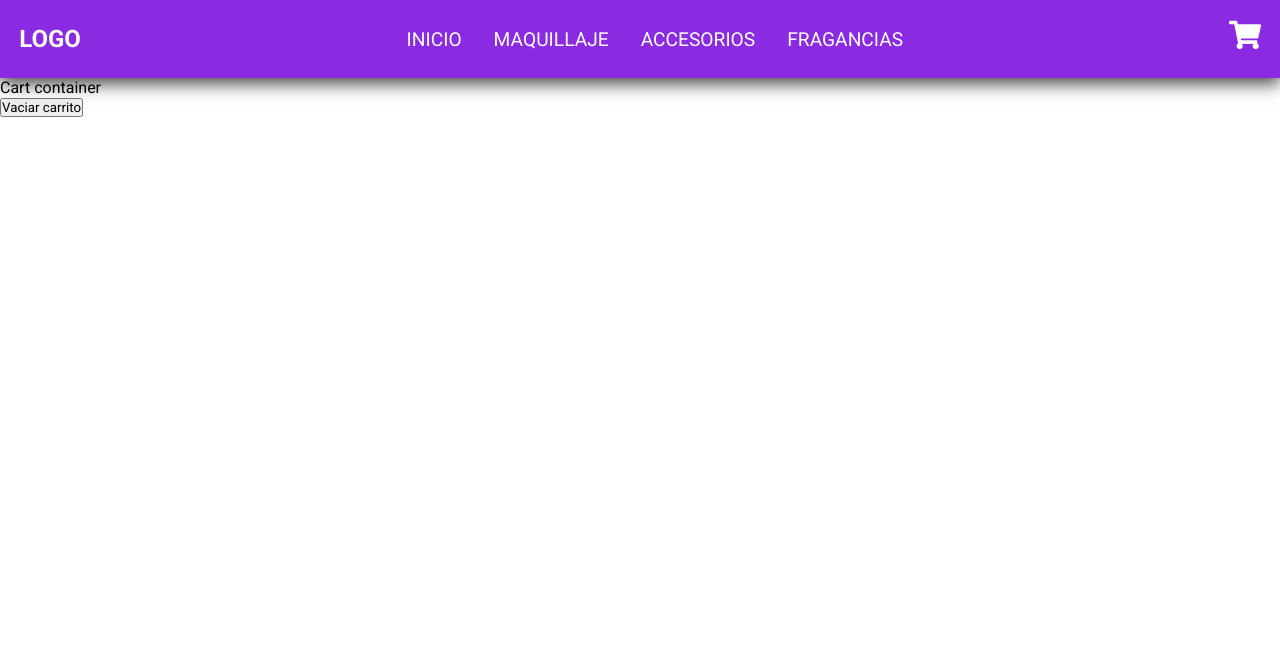
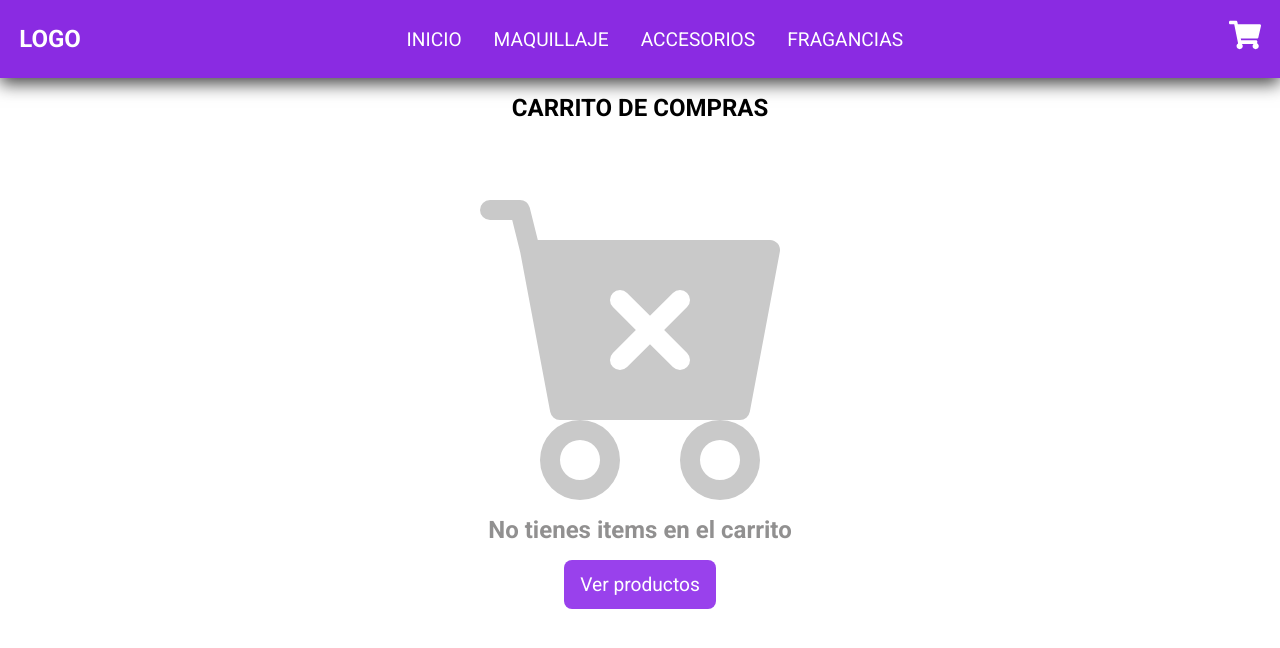
Before and after one commit to Codertrad/Proyecto-ecommerce, a React (Create React App) app: page /cart in a window 1280 px wide. Shown: the top 648 px of the page. Built offline with nearby package versions, Linux system fonts and the light colour scheme.

Commit message:
Funcionalidades y estilos carrito de compras

```diff
--- a/src/components/containers/CartContainer.jsx
+++ b/src/components/containers/CartContainer.jsx
@@ -1,25 +1,189 @@
+//Context
 import { useContext } from "react";
 import { CartContext } from "../../context/CartContext";
+//Styles
+import styled from "styled-components";
+import { IoTrashSharp } from "react-icons/io5";
+import { BsCartXFill } from "react-icons/bs";
+//Routes
+import { Link } from "react-router-dom";
 
 const CartContainer = () => {
-  const { productCartList, removeItem, clear} = useContext(CartContext);
+  const { productCartList, removeItem, clear, total } = useContext(CartContext);
 
   return (
-    <div>
-      <p>Cart container</p>
-      {
-        productCartList.map((producto,index)=>(
-          <div key={index}>
-            <h2>{producto.title}</h2>
-            <h3>{producto.price}</h3>
-            <p>{producto.quantity}</p>
-            <button onClick={()=>removeItem(producto.id)}>Eliminar Producto</button>
-          </div>
-        ))
-      }
-      <button onClick={clear}>Vaciar carrito</button>
-    </div>
+    <>
+      <CartView>
+        <h2 className="titleCart">CARRITO DE COMPRAS</h2>
+        {productCartList.length === 0 ? (
+          <EmpytCartContainer>
+            <BsCartXFill className="cartEmpyt" />
+            <h2>No tienes items en el carrito</h2>
+            <Link to="/">
+              <button>Ver productos</button>
+            </Link>
+          </EmpytCartContainer>
+        ) : (
+          <ContainerCart>
+            <InfoCart>
+              <h3>Producto</h3>
+              <h3>Cantidad</h3>
+              <h3>Precio</h3>
+            </InfoCart>
+            {productCartList.map((producto, index) => (
+              <ItemCart key={index}>
+                <img className="imageItem" src={producto.pictureUrl} alt="" />
+                <h3 className="titleItem">{producto.title}</h3>
+                <hr />
+                <span className="quantityItem">{producto.quantity}</span>
+                <hr />
+                <h3 className="priceItem">$ {producto.price}</h3>
+                <hr />
+                <button
+                  className="removeItem"
+                  onClick={() => removeItem(producto.id, producto.quantity)}
+                >
+                  <IoTrashSharp />
+                </button>
+              </ItemCart>
+            ))}
+            <p className="totalPrice">VALOR TOTAL = $ {total} COP</p>
+            <button className="clearCart" onClick={clear}>
+              Limpiar carrito
+            </button>
+          </ContainerCart>
+        )}
+      </CartView>
+    </>
   );
 };
 
 export default CartContainer;
+
+const CartView = styled.div`
+  .titleCart {
+    text-align: center;
+    margin-top: 1rem;
+  }
+`;
+
+const EmpytCartContainer = styled.div`
+  display: flex;
+  flex-direction: column;
+  align-items: center;
+  justify-content: center;
+  height: 70vh;
+  .cartEmpyt {
+    display: block;
+    font-size: 20rem;
+    margin: 0 auto;
+    color: #c9c9c9;
+  }
+  h2 {
+    margin-top: 1rem;
+    text-align: center;
+    color: #919090;
+  }
+  button {
+    display: block;
+    margin: 1rem auto;
+    background-color: #9941ec;
+    color: white;
+    border: none;
+    font-size: 1.2rem;
+    padding: 0.8rem 1rem;
+    border-radius: 0.5rem;
+    transition: all ease-in 0.3s;
+    cursor: pointer;
+    &:hover {
+      background-color: #d32be2c7;
+    }
+  }
+`;
+
+const ContainerCart = styled.div`
+  .clearCart {
+    display: block;
+    margin: 3rem auto;
+    background-color: #9941ec;
+    color: white;
+    border: none;
+    font-size: 1.2rem;
+    padding: 0.8rem 1rem;
+    border-radius: 0.5rem;
+    cursor: pointer;
+    transition: all ease-in 0.3s;
+    &:hover {
+      background-color: #d32be2c7;
+    }
+  }
+  .totalPrice{
+    margin: 0 auto;
+    font-weight: bolder;
+    font-size: 1.2rem;
+    background-color: #d32be227;
+    padding:.3rem ;
+    text-align: end;
+    max-width: 90%;
+    @media (min-width: 768px) {
+    max-width:80%;
+  }
+  }
+`;
+
+const InfoCart = styled.div`
+  display: flex;
+  justify-content: space-evenly;
+  max-width: 65%;
+  margin: 2.5rem auto -0.8rem 6rem;
+  @media (min-width: 768px) {
+    max-width:80%;
+  }
+`;
+
+const ItemCart = styled.div`
+  display: flex;
+  align-items: center;
+  justify-content: space-between;
+  max-width: 90%;
+  margin: 1rem auto;
+  border-radius: 0.5rem;
+  background-color: #f8f8f8;
+  box-shadow: 0px 5px 5px 0px rgba(0, 0, 0, 0.3);
+  -webkit-box-shadow: 0px 5px 5px 0px rgba(0, 0, 0, 0.3);
+  -moz-box-shadow: 0px 5px 5px 0px rgba(0, 0, 0, 0.3);
+  hr {
+    height: 2.5rem;
+  }
+  .imageItem {
+    width: 5rem;
+    height: 5rem;
+    border-radius: 0.5rem 0 0 0.5rem;
+  }
+  .titleItem {
+    width: 6rem;
+    font-size: 1.2rem;
+  }
+  .quantityItem {
+    font-size: 1.2rem;
+    font-weight: bolder;
+  }
+  .priceItem {
+    font-size: 1.2rem;
+  }
+  .removeItem {
+    border: none;
+    font-size: 1.5rem;
+    margin-right: 1rem;
+    background: none;
+    color: #9941ec;
+    cursor: pointer;
+    transition: all ease-in 0.3s;
+    &:hover {
+      color: #d32be2c7;
+    }
+  }
+  @media (min-width: 768px) {
+    max-width:80%;
+  }
+`;
--- a/src/components/itemCount/ItemCount.jsx
+++ b/src/components/itemCount/ItemCount.jsx
@@ -3,7 +3,7 @@ import { useState } from "react";
 //STYLES
 import styled from "styled-components";
 //Routes
-import {Link} from "react-router-dom"
+import { Link } from "react-router-dom";
 
 const ItemCount = ({ initial, stock, onAdd }) => {
   const [count, setCount] = useState(initial);
@@ -39,9 +39,11 @@ const ItemCount = ({ initial, stock, onAdd }) => {
           >
             Agregar al carrito
           </button>
-          <Link to="/cart"><button className={`${click ? "" : "inActive"}`}>
-            Terminar Compra
-          </button></Link>
+          <Link to="/cart">
+            <button className={`${click ? "" : "inActive"}`}>
+              Terminar Compra
+            </button>
+          </Link>
         </div>
       </Card>
     </>
@@ -68,6 +70,11 @@ const Card = styled.div`
       border: none;
       border-radius: 1.2rem;
       color: #ffff;
+      cursor: pointer;
+      transition: all ease-in 0.3s;
+      &:hover {
+        background-color: #d32be2c7;
+      }
     }
     span {
       margin: 0 1.2rem;
@@ -87,6 +94,11 @@ const Card = styled.div`
       font-size: 1.5rem;
       border-radius: 1.2rem;
       color: #ffff;
+      cursor: pointer;
+      transition: all ease-in 0.3s;
+      &:hover {
+        background-color: #d32be2c7;
+      }
     }
   }
 
--- a/src/components/itemDetail/ItemDetail.jsx
+++ b/src/components/itemDetail/ItemDetail.jsx
@@ -14,8 +14,8 @@ const ItemDetail = ({ producto }) => {
 
   //Esta funcion trae desde el ItemCount la propiedad count que es el contador
   const onAdd = (count) => {
-   const newPoduct = producto
-    addItem(newPoduct,count);
+    const newPoduct = producto;
+    addItem(newPoduct, count);
   };
 
   return (
--- a/src/components/navBar/CartWidget.jsx
+++ b/src/components/navBar/CartWidget.jsx
@@ -1,14 +1,18 @@
 //STYLES
 import { FaShoppingCart } from "react-icons/fa";
 import styled from "styled-components";
+//Context
+import { useContext } from "react";
+import { CartContext } from "../../context/CartContext";
 
-const CartWidget = ({ counter }) => {
+const CartWidget = () => {
+  const {quantity} = useContext(CartContext)
   return (
     <Cart>
       <span className="icon">
         <FaShoppingCart />
       </span>
-      <span className="counter"> {counter}</span>
+      <span className={`${quantity <= 0 ? "inactive": "counter" }`}>{quantity}</span>
     </Cart>
   );
 };
@@ -22,6 +26,9 @@ const Cart = styled.nav`
   }
   .counter{
    font-size: 1.5rem;
-   color:white
+   color:white;
+  }
+  .inactive{
+    display: none;
   }
 `;
--- a/src/components/navBar/NavBar.jsx
+++ b/src/components/navBar/NavBar.jsx
@@ -8,7 +8,7 @@ import { Link } from "react-router-dom";
 //STYLES
 import styled from "styled-components";
 
-const NavBar = ({ counter }) => {
+const NavBar = () => {
   const [clicked, setClicked] = useState(false);
   const handleClick = () => {
     setClicked(!clicked);
@@ -32,7 +32,7 @@ const NavBar = ({ counter }) => {
             <Link to="/category/fragancias">FRAGANCIAS</Link>
           </li>
         </ul>
-        <Link to="/cart"><CartWidget counter={counter} /></Link>
+        <Link to="/cart"><CartWidget/></Link>
         <div className="burguer">
           <BurguerButton clicked={clicked} handleClick={handleClick} />
         </div>
--- a/src/context/CartContext.jsx
+++ b/src/context/CartContext.jsx
@@ -5,6 +5,8 @@ export const CartContext = createContext();
 
 export const CartProvider = ({ children }) => {
   const [productCartList, setProductCartList] = useState([]);
+  const [quantity, setQuantity] = useState(null);
+  const [total, setTotal] = useState(0);
 
   const isInCart = (idProduct) => {
     const productExist = productCartList.some((e) => e.id === idProduct);
@@ -19,29 +21,40 @@ export const CartProvider = ({ children }) => {
         (e) => e.id === product.id
       );
       newList[productIndex].quantity = newList[productIndex].quantity + count;
+      const totalQuantity = quantity + count;
+      const totalPrice = newList[productIndex].quantity * product.price;
       setProductCartList(newList);
+      setQuantity(totalQuantity);
+      setTotal(totalPrice);
     } else {
       const newProduct = { ...product, quantity: count };
       newList.push(newProduct);
       setProductCartList(newList);
+      const totalQuantity = quantity + count;
+      const totalPrice = count * product.price + total;
+      setQuantity(totalQuantity);
+      setTotal(totalPrice);
     }
   };
 
-  const removeItem = (productId) => {
+  const removeItem = (productId, productCount) => {
     const copyProducts = [...productCartList];
     const deleteProduct = copyProducts.filter(
       (product) => product.id !== productId
     );
+    setQuantity(quantity - productCount);
     setProductCartList(deleteProduct);
   };
 
   const clear = () => {
     setProductCartList([]);
+    setQuantity(null);
+    setTotal(0);
   };
 
   return (
     <CartContext.Provider
-      value={{ productCartList, addItem, removeItem, clear }}
+      value={{ productCartList, addItem, removeItem, clear, quantity, total }}
     >
       {children}
     </CartContext.Provider>
```
